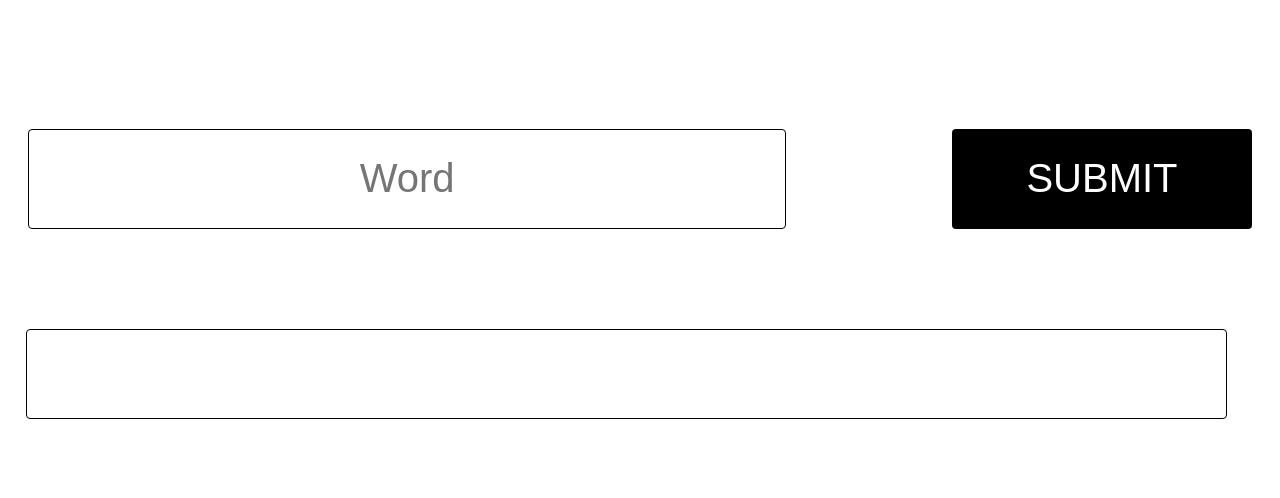
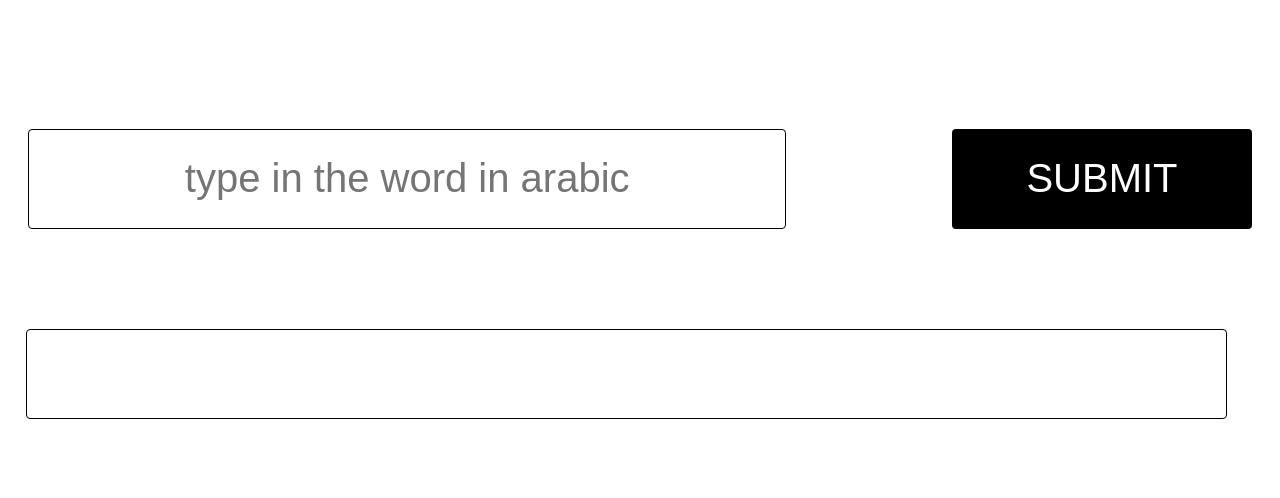
Before and after one commit to Jood80/Dictionary-Giphy-App, a plain HTML site: page index.html in a window 1280 px wide. Shown: the part 149-647 px from the top of the page. Drawn offline with Linux system fonts and the light colour scheme.

Commit message:
fixed HTML issues Related #17 Related #20 Related #21

```diff
--- a/index.html
+++ b/index.html
@@ -1,18 +1,22 @@
 <!DOCTYPE html>
 <html lang="en">
   <head>
+      <meta name="description" content="Giphy-Dictionary App">
+      <meta charset="UTF-8">
     <title>Dictionary - Giphy</title>
     <link rel="stylesheet" type="text/css" href="public/css/style.css" />
   </head>
   <body>
     <h1>Giphy-Dictionary</h1>
+    <label for="word">
     <input
       title="Please Enter Your Word"
       id="word"
       name="word"
       type="text"
-      placeholder="Word"
+      placeholder="type in the word in arabic"
     />
+  </label>
 
     <input type="submit" value="SUBMIT" id="submit"/>
     <p></p>
```
